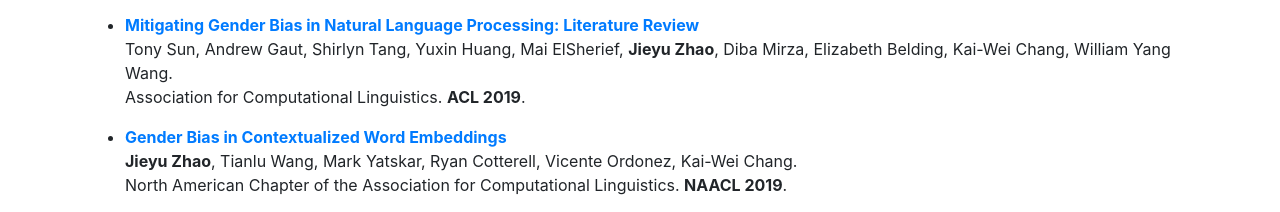
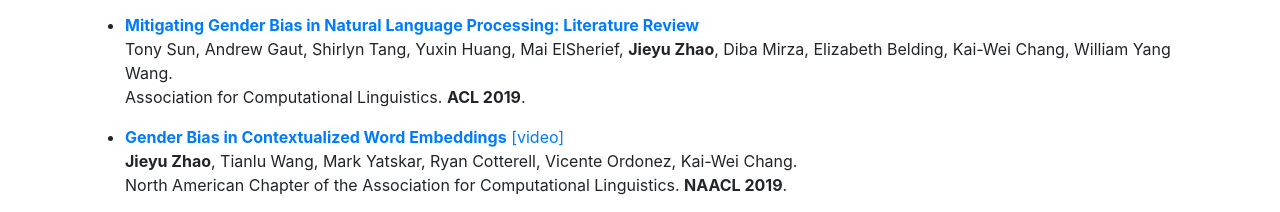
Before and after one commit to MtSomeThree/jieyuzhao.github.io, a website: page index.html in a window 1280 px wide. Shown: the part 802-1014 px from the top of the page. Drawn offline with Linux system fonts and the light colour scheme; files whose address does not match are found by name.

Commit message:
add video

```diff
--- a/index.html
+++ b/index.html
@@ -134,7 +134,7 @@
               Zhao</strong>, Diba Mirza, Elizabeth Belding, Kai-Wei Chang, William Yang Wang.</p>
           <p>Association for Computational Linguistics. <strong>ACL 2019</strong>.</p>
         </li>
-        <li><b><a href="https://arxiv.org/abs/1904.03310">Gender Bias in Contextualized Word Embeddings</a></b>
+        <li><b><a href="https://arxiv.org/abs/1904.03310">Gender Bias in Contextualized Word Embeddings</a></b> <a href="https://www.youtube.com/watch?v=n9KGNbpnu5c">[video]</a>
           <p class='content'> <strong>Jieyu Zhao</strong>, Tianlu Wang, Mark Yatskar, Ryan Cotterell, Vicente Ordonez,
             Kai-Wei Chang.</p>
           <p>North American Chapter of the Association for Computational Linguistics. <strong>NAACL 2019</strong>.</p>
```
